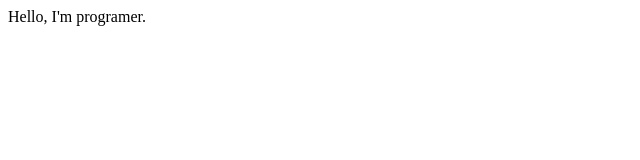
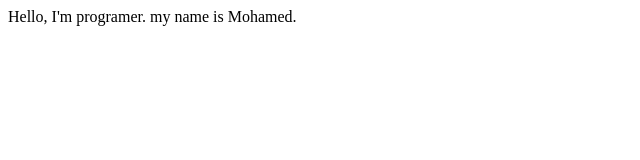
Before and after one commit to fahim182/New_Test_Githup, a plain HTML site: page index.html in a window 1280 px wide. Shown: the whole page, without its empty margins (0-640 px from the left). Drawn offline with Linux system fonts and the light colour scheme.

Commit message:
my name
ddes1

```diff
--- a/index.html
+++ b/index.html
@@ -1,3 +1,3 @@
 <div>
-    Hello, I'm programer.
+    Hello, I'm programer. my name is Mohamed.
 </div>
```
